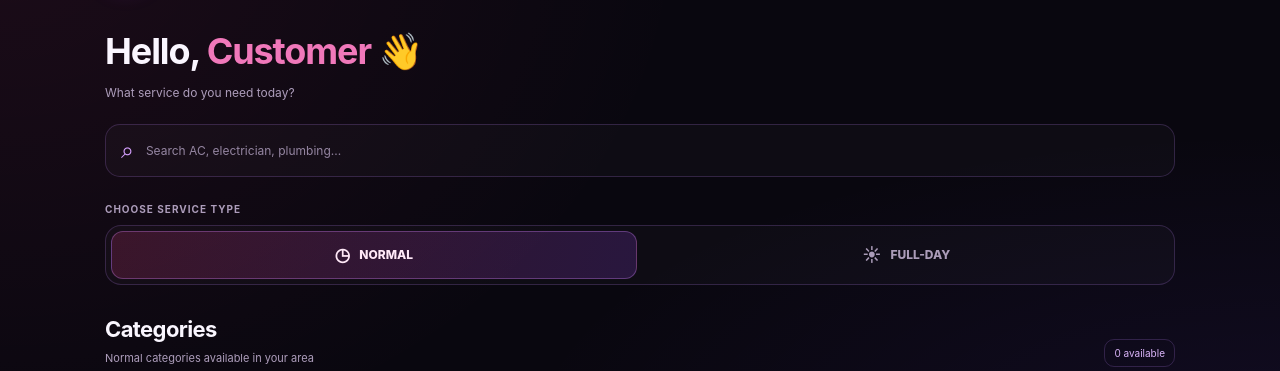
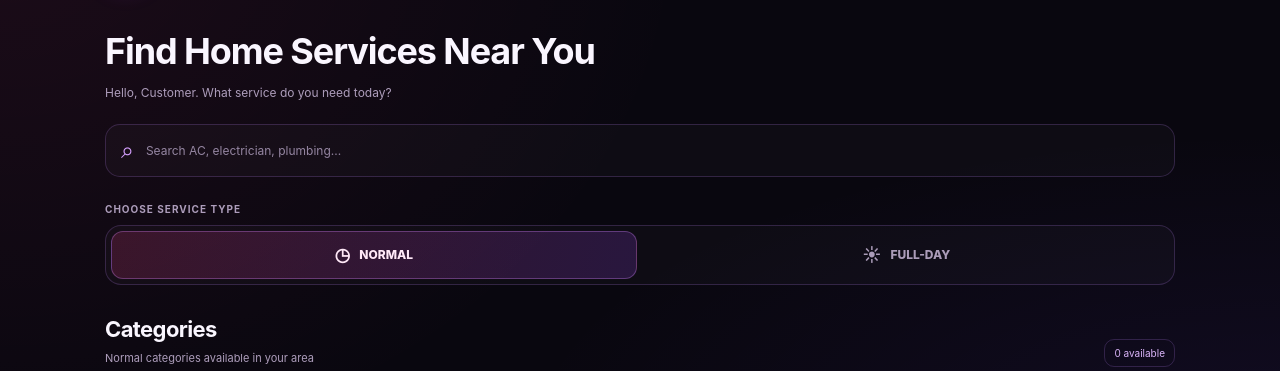
Before and after one commit to shivamsahu6/Sivdhi, a Flask app: page /customer/ in a window 1280 px wide. Shown: the part 76-447 px from the top of the page. Run offline with Flask 3, Linux system fonts and the light colour scheme; data comes from the database, SQL or seed files in the repository; data that the repository does not hold is empty; parts of the project's set-up code (start-up, migrations or seed data) failed here and were passed over; some libraries are stand-ins or nearby versions.

Commit message:
Improve customer homepage on-page SEO metadata and heading

```diff
--- a/templates/customer/home.html
+++ b/templates/customer/home.html
@@ -1,27 +1,61 @@
 
 <!DOCTYPE html>
-<html lang="en">
+<html lang="en-IN">
 <head>
-    <link rel="manifest" href="/static/pwa/customer/manifest.json">
-    <meta name="csrf-token" content="{{ csrf_token() }}">
     <meta charset="UTF-8">
     <meta name="viewport" content="width=device-width, initial-scale=1, viewport-fit=cover">
     <meta name="theme-color" content="#09070f">
-    <title>Sivdhi | Home Services</title>
-    <meta name="description" content="Discover home services with Sivdhi. Find eligible local service categories, compare service options, and book trusted home-service professionals.">
+    <title>Sivdhi Home Services | Find &amp; Book Local Services</title>
+    <meta name="description" content="Find home services available in your area with Sivdhi. Check local availability and book home-service professionals online.">
     <meta name="robots" content="index, follow">
     <link rel="canonical" href="https://sivdhi.duckdns.org/customer/">
+    <link rel="icon" type="image/png" sizes="512x512" href="/static/pwa/customer/icon-512.png">
+    <link rel="apple-touch-icon" href="/static/pwa/customer/icon-192.png">
+    <link rel="manifest" href="/static/pwa/customer/manifest.json">
+    <meta name="csrf-token" content="{{ csrf_token() }}">
     <meta property="og:type" content="website">
-    <meta property="og:title" content="Sivdhi | Home Services">
-    <meta property="og:description" content="Find home services available in your area with Sivdhi.">
+    <meta property="og:site_name" content="Sivdhi">
+    <meta property="og:locale" content="en_IN">
+    <meta property="og:title" content="Sivdhi Home Services | Find &amp; Book Local Services">
+    <meta property="og:description" content="Find home services available in your area with Sivdhi. Check local availability and book home-service professionals online.">
     <meta property="og:url" content="https://sivdhi.duckdns.org/customer/">
+    <meta property="og:image" content="https://sivdhi.duckdns.org/static/pwa/customer/icon-512.png">
+    <meta property="og:image:width" content="512">
+    <meta property="og:image:height" content="512">
+    <meta property="og:image:alt" content="Sivdhi app icon">
+    <meta name="twitter:card" content="summary">
+    <meta name="twitter:title" content="Sivdhi Home Services | Find &amp; Book Local Services">
+    <meta name="twitter:description" content="Find home services available in your area with Sivdhi. Check local availability and book home-service professionals online.">
+    <meta name="twitter:image" content="https://sivdhi.duckdns.org/static/pwa/customer/icon-512.png">
+    <meta name="twitter:image:alt" content="Sivdhi app icon">
     <script type="application/ld+json">
     {
       "@context": "https://schema.org",
-      "@type": "WebSite",
-      "name": "Sivdhi",
-      "url": "https://sivdhi.duckdns.org/",
-      "description": "Home services discovery and booking platform."
+      "@graph": [
+        {
+          "@type": "Organization",
+          "@id": "https://sivdhi.duckdns.org/customer/#organization",
+          "name": "Sivdhi",
+          "url": "https://sivdhi.duckdns.org/customer/",
+          "logo": {
+            "@type": "ImageObject",
+            "url": "https://sivdhi.duckdns.org/static/pwa/customer/icon-512.png",
+            "width": 512,
+            "height": 512
+          }
+        },
+        {
+          "@type": "WebSite",
+          "@id": "https://sivdhi.duckdns.org/customer/#website",
+          "name": "Sivdhi",
+          "url": "https://sivdhi.duckdns.org/customer/",
+          "description": "Home services discovery and booking platform.",
+          "inLanguage": "en-IN",
+          "publisher": {
+            "@id": "https://sivdhi.duckdns.org/customer/#organization"
+          }
+        }
+      ]
     }
     </script>
 
@@ -662,12 +696,10 @@
 
         <main>
             <section class="intro">
-                <h1 class="greeting">
-                    Hello, <span>{{ session.get('customer_name') or 'Customer' }}</span> 👋
-                </h1>
+                <h1 class="greeting">Find Home Services Near You</h1>
 
                 <p class="intro-text">
-                    What service do you need today?
+                    Hello, {{ session.get('customer_name') or 'Customer' }}. What service do you need today?
                 </p>
 
                 <div class="location-line" id="locationLine" {% if not location_allowed %}hidden{% endif %}>
```
